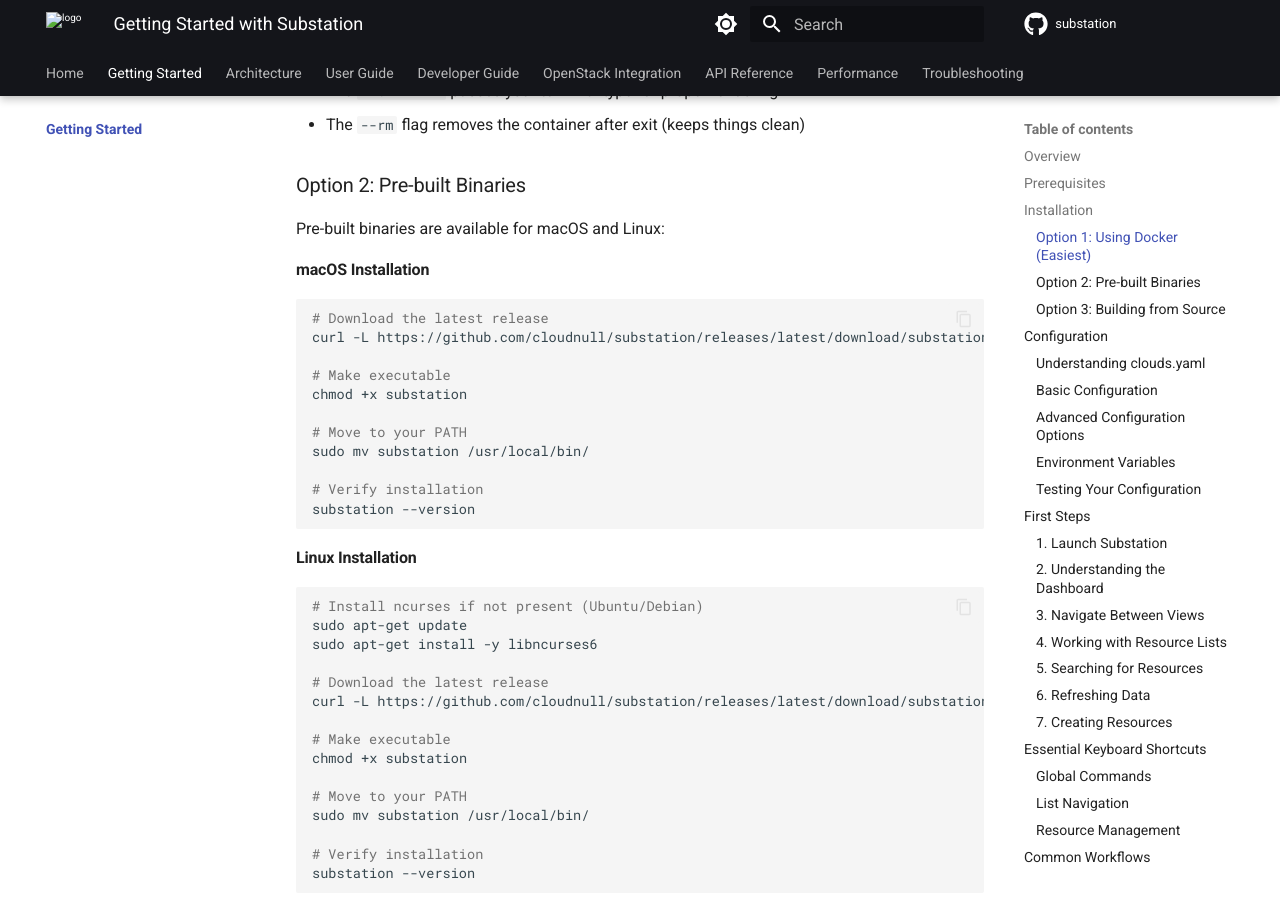
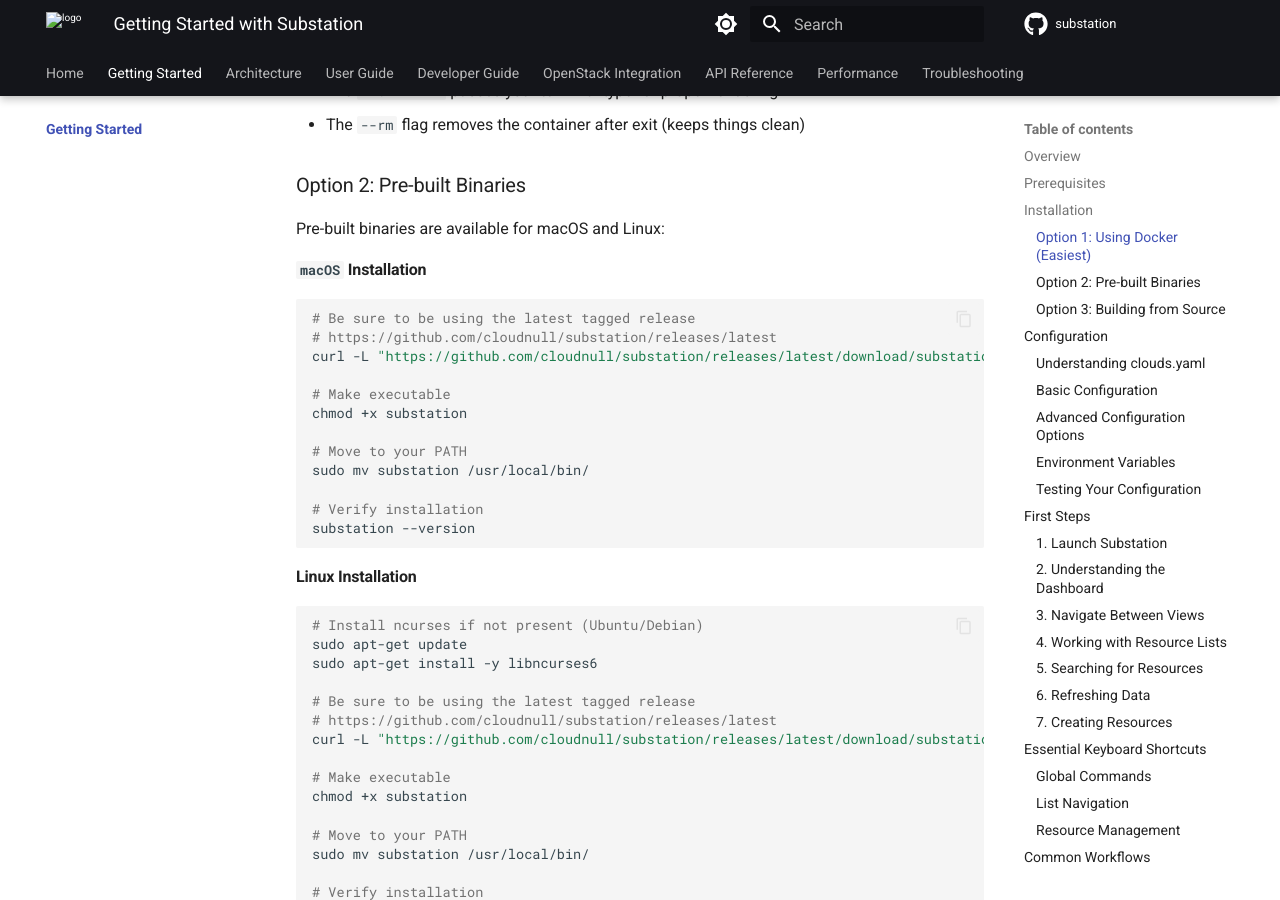
Before and after one commit to bluejayA/substation, an MkDocs documentation site: the page built from docs/getting-started/index.md, in a window 1280 px wide and 900 px high, scrolled down 1160 px. Built offline with MkDocs 1.6.1 and Material for MkDocs 9.7.7, drawn with Linux system fonts in a browser that asks for light colours; comment, search, counter and statistics services are not loaded.

Commit message:
chore: fix broken URLs
Signed-off-by: Kevin Carter <kevin.carter@rackspace.com>

````diff
--- a/docs/getting-started/index.md
+++ b/docs/getting-started/index.md
@@ -45,11 +45,12 @@
 
 Pre-built binaries are available for macOS and Linux:
 
-#### macOS Installation
+#### `macOS` Installation
 
 ```bash
-# Download the latest release
-curl -L https://github.com/cloudnull/substation/releases/latest/download/substation-macos -o substation
+# Be sure to be using the latest tagged release
+# https://github.com/cloudnull/substation/releases/latest
+curl -L "https://github.com/cloudnull/substation/releases/latest/download/substation-$(uname -s)-$(uname -m)" -o substation
 
 # Make executable
 chmod +x substation
@@ -68,8 +69,9 @@
 sudo apt-get update
 sudo apt-get install -y libncurses6
 
-# Download the latest release
-curl -L https://github.com/cloudnull/substation/releases/latest/download/substation-linux -o substation
+# Be sure to be using the latest tagged release
+# https://github.com/cloudnull/substation/releases/latest
+curl -L "https://github.com/cloudnull/substation/releases/latest/download/substation-$(uname -s)-$(uname -m)" -o substation
 
 # Make executable
 chmod +x substation
````
Also changed, not shown: docs/faq.md (+0 -19 lines), docs/troubleshooting/index.md (+1 -1 lines).
